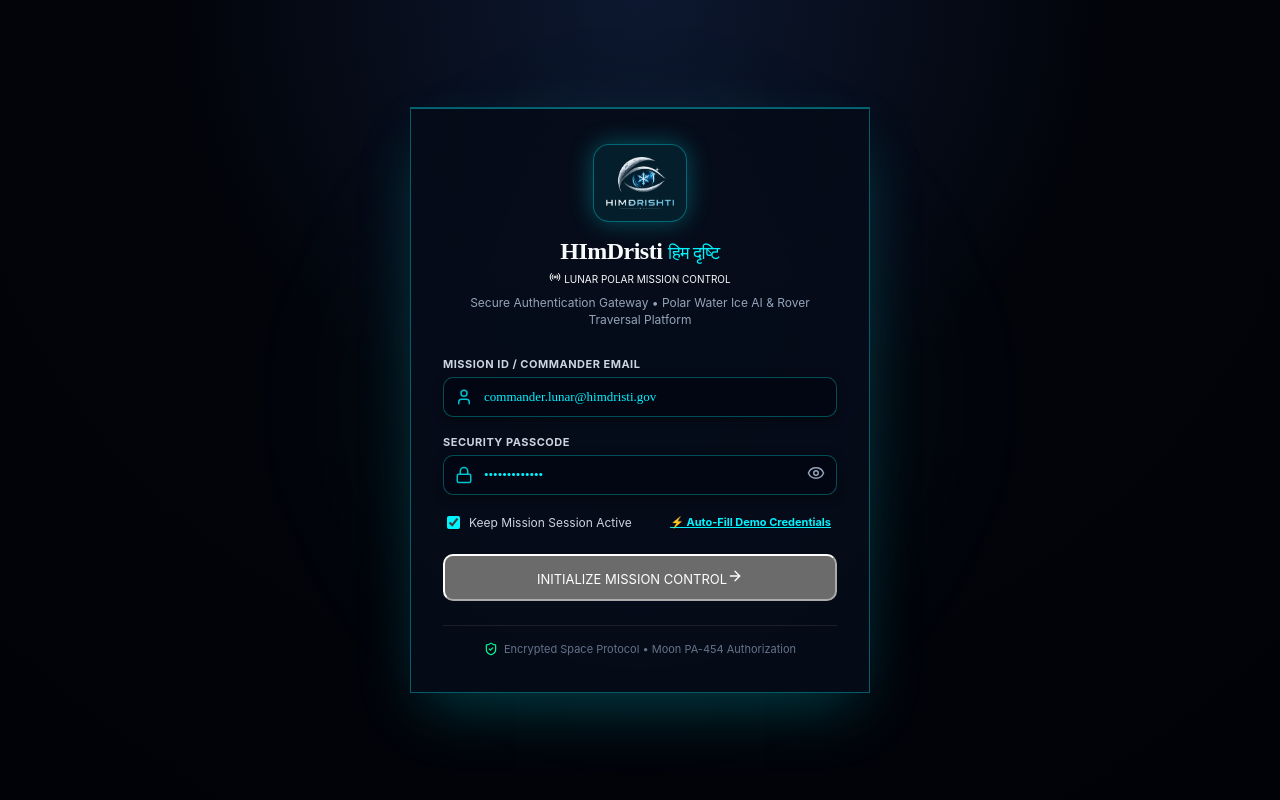
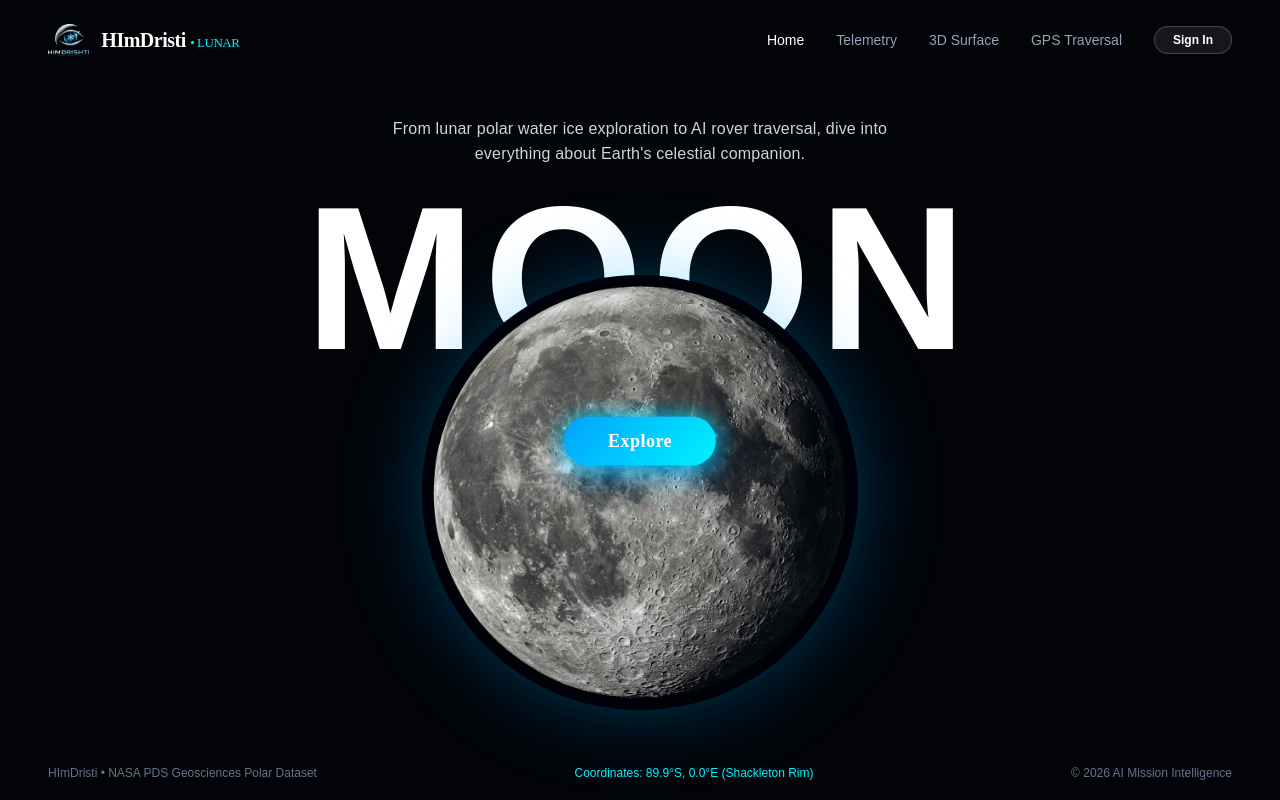
Before and after one commit to Somya183/HIM_DRISTI, a React (Vite) app in the folder frontend/: page / in a window 1280 px wide. Built offline with nearby package versions, Linux system fonts and the light colour scheme.

Commit message:
Add Moon Hero landing & authentication layout matching user reference image

```diff
--- a/frontend/src/components/LoginPage.jsx
+++ b/frontend/src/components/LoginPage.jsx
@@ -1,18 +1,19 @@
 import React, { useState } from 'react';
-import { ShieldCheck, User, Lock, Eye, EyeOff, Sparkles, Compass, Radio, ArrowRight, CheckCircle2, AlertCircle } from 'lucide-react';
+import { ShieldCheck, User, Lock, Eye, EyeOff, Radio, ArrowRight, AlertCircle, X, Sparkles, Compass } from 'lucide-react';
 import logoImg from '../assets/logo.png';
+import moonSphereImg from '../assets/moon_sphere.png';
 import StarfieldBackground from './StarfieldBackground';
 
 export default function LoginPage({ onLoginSuccess }) {
+  const [showLoginModal, setShowLoginModal] = useState(false);
   const [email, setEmail] = useState('commander.lunar@himdristi.gov');
   const [password, setPassword] = useState('LunarIce2026!');
   const [showPassword, setShowPassword] = useState(false);
-  const [rememberMe, setRememberMe] = useState(true);
   const [errorMsg, setErrorMsg] = useState('');
   const [isLoading, setIsLoading] = useState(false);
 
-  const handleLogin = (e) => {
-    e.preventDefault();
+  const handleLoginSubmit = (e) => {
+    if (e) e.preventDefault();
     if (!email.trim() || !password.trim()) {
       setErrorMsg('Please enter both Mission ID / Email and Passcode.');
       return;
@@ -25,307 +26,370 @@ export default function LoginPage({ onLoginSuccess }) {
       if (onLoginSuccess) {
         onLoginSuccess({ email, name: 'Commander Somya Dubey', role: 'Chief Mission Director' });
       }
-    }, 900);
+    }, 800);
   };
 
-  const handleFillDemo = () => {
-    setEmail('commander.lunar@himdristi.gov');
-    setPassword('LunarIce2026!');
-    setErrorMsg('');
+  const handleQuickExplore = () => {
+    setIsLoading(true);
+    setTimeout(() => {
+      setIsLoading(false);
+      if (onLoginSuccess) {
+        onLoginSuccess({ email: 'commander.lunar@himdristi.gov', name: 'Commander Somya Dubey', role: 'Chief Mission Director' });
+      }
+    }, 600);
   };
 
   return (
     <div style={{
       minHeight: '100vh',
       width: '100vw',
+      background: '#020408',
+      color: '#ffffff',
+      fontFamily: "'Outfit', sans-serif",
+      position: 'relative',
+      overflow: 'hidden',
+      display: 'flex',
+      flexDirection: 'column',
+      justifyContent: 'space-between'
+    }}>
+      {/* 3D MOVING STARFIELD */}
+      <StarfieldBackground />
+
+      {/* TOP HEADER NAVIGATION BAR */}
+      <header style={{
+        padding: '24px 48px',
+        display: 'flex',
+        alignItems: 'center',
+        justifyContent: 'space-between',
+        zIndex: 20,
+        width: '100%'
+      }}>
+        {/* BRAND LOGO & TITLE */}
+        <div style={{ display: 'flex', alignItems: 'center', gap: '12px' }}>
+          <img src={logoImg} alt="Logo" style={{ height: '32px', width: 'auto' }} />
+          <span style={{ fontSize: '20px', fontWeight: '800', fontFamily: 'Space Grotesk', letterSpacing: '-0.5px', color: '#ffffff' }}>
+            HImDristi <span style={{ fontSize: '13px', color: '#00f3ff', fontWeight: '400' }}>• LUNAR</span>
+          </span>
+        </div>
+
+        {/* NAV LINKS */}
+        <nav style={{ display: 'flex', alignItems: 'center', gap: '32px', fontSize: '14px', fontWeight: '500', color: '#94a3b8' }}>
+          <span style={{ color: '#ffffff', cursor: 'pointer' }}>Home</span>
+          <span style={{ cursor: 'pointer', transition: 'color 0.2s' }} onMouseEnter={(e) => e.target.style.color = '#00f3ff'} onMouseLeave={(e) => e.target.style.color = '#94a3b8'} onClick={() => setShowLoginModal(true)}>Telemetry</span>
+          <span style={{ cursor: 'pointer', transition: 'color 0.2s' }} onMouseEnter={(e) => e.target.style.color = '#00f3ff'} onMouseLeave={(e) => e.target.style.color = '#94a3b8'} onClick={() => setShowLoginModal(true)}>3D Surface</span>
+          <span style={{ cursor: 'pointer', transition: 'color 0.2s' }} onMouseEnter={(e) => e.target.style.color = '#00f3ff'} onMouseLeave={(e) => e.target.style.color = '#94a3b8'} onClick={() => setShowLoginModal(true)}>GPS Traversal</span>
+
+          <button
+            onClick={() => setShowLoginModal(true)}
+            style={{
+              background: 'rgba(255, 255, 255, 0.08)',
+              border: '1px solid rgba(255, 255, 255, 0.2)',
+              color: '#ffffff',
+              padding: '6px 18px',
+              borderRadius: '20px',
+              fontSize: '12px',
+              fontWeight: '600',
+              cursor: 'pointer',
+              transition: 'all 0.2s ease'
+            }}
+            onMouseEnter={(e) => {
+              e.target.style.background = '#00f3ff';
+              e.target.style.color = '#020408';
+            }}
+            onMouseLeave={(e) => {
+              e.target.style.background = 'rgba(255, 255, 255, 0.08)';
+              e.target.style.color = '#ffffff';
+            }}
+          >
+            Sign In
+          </button>
+        </nav>
+      </header>
+
+      {/* HERO CONTENT SECTION */}
+      <main style={{
+        flex: 1,
+        display: 'flex',
+        flexDirection: 'column',
+        alignItems: 'center',
+        justifyContent: 'center',
+        textAlign: 'center',
+        position: 'relative',
+        zIndex: 10,
+        padding: '0 20px'
+      }}>
+        {/* SUBTITLE */}
+        <p style={{
+          fontSize: '16px',
+          color: '#cbd5e1',
+          maxWidth: '560px',
+          margin: '0 0 24px 0',
+          lineHeight: '1.6',
+          fontWeight: '400',
+          letterSpacing: '0.2px'
+        }}>
+          From lunar polar water ice exploration to AI rover traversal, dive into everything about Earth's celestial companion.
+        </p>
+
+        {/* GIANT "MOON" TYPOGRAPHY (OVERLAPPED BY SPHERE BELOW) */}
+        <h1 style={{
+          fontSize: 'clamp(90px, 16vw, 210px)',
+          fontWeight: '900',
+          fontFamily: "'Space Grotesk', sans-serif",
+          letterSpacing: '0.04em',
+          color: '#ffffff',
+          margin: 0,
+          lineHeight: '0.85',
+          textTransform: 'uppercase',
+          userSelect: 'none'
+        }}>
+          MOON
+        </h1>
+
+        {/* PHOTOREALISTIC 3D MOON SPHERE WITH "EXPLORE" BUTTON OVERLAY */}
+        <div style={{
+          position: 'relative',
+          marginTop: '-7vw',
+          width: 'clamp(280px, 34vw, 480px)',
+          height: 'clamp(280px, 34vw, 480px)',
+          display: 'flex',
+          alignItems: 'center',
+          justifyContent: 'center'
+        }}>
+          {/* Ambient Lunar Glow Halo */}
+          <div style={{
+            position: 'absolute',
+            width: '100%',
+            height: '100%',
+            borderRadius: '50%',
+            background: 'radial-gradient(circle, rgba(0, 162, 255, 0.25) 0%, rgba(0, 243, 255, 0.1) 50%, transparent 70%)',
+            filter: 'blur(30px)',
+            pointerEvents: 'none'
+          }} />
+
+          {/* Realistic 3D Moon Sphere Image */}
+          <img
+            src={moonSphereImg}
+            alt="3D Photorealistic Moon Sphere"
+            style={{
+              width: '100%',
+              height: '100%',
+              objectFit: 'contain',
+              borderRadius: '50%',
+              filter: 'drop-shadow(0 0 40px rgba(0, 162, 255, 0.3))'
+            }}
+          />
+
+          {/* ELECTRIC BLUE "EXPLORE" PILL BUTTON OVERLAPPING MOON SPHERE */}
+          <button
+            onClick={handleQuickExplore}
+            disabled={isLoading}
+            style={{
+              position: 'absolute',
+              top: '38%',
+              left: '50%',
+              transform: 'translate(-50%, -50%)',
+              background: 'linear-gradient(135deg, #00a2ff 0%, #00f3ff 100%)',
+              color: '#ffffff',
+              border: 'none',
+              padding: '14px 44px',
+              borderRadius: '40px',
+              fontSize: '18px',
+              fontWeight: '700',
+              fontFamily: 'Space Grotesk',
+              cursor: 'pointer',
+              boxShadow: '0 10px 30px rgba(0, 162, 255, 0.6), 0 0 20px rgba(0, 243, 255, 0.8)',
+              transition: 'all 0.3s cubic-bezier(0.16, 1, 0.3, 1)',
+              letterSpacing: '0.5px',
+              zIndex: 30
+            }}
+            onMouseEnter={(e) => {
+              e.currentTarget.style.transform = 'translate(-50%, -50%) scale(1.08)';
+              e.currentTarget.style.boxShadow = '0 15px 40px rgba(0, 162, 255, 0.9), 0 0 35px rgba(0, 243, 255, 1)';
+            }}
+            onMouseLeave={(e) => {
+              e.currentTarget.style.transform = 'translate(-50%, -50%) scale(1)';
+              e.currentTarget.style.boxShadow = '0 10px 30px rgba(0, 162, 255, 0.6), 0 0 20px rgba(0, 243, 255, 0.8)';
+            }}
+          >
+            {isLoading ? 'Accessing...' : 'Explore'}
+          </button>
+        </div>
+      </main>
+
+      {/* BOTTOM FOOTER TICKER */}
+      <footer style={{
+        padding: '20px 48px',
+        display: 'flex',
+        alignItems: 'center',
+        justifyContent: 'space-between',
+        fontSize: '12px',
+        color: '#64748b',
+        zIndex: 20
+      }}>
+        <span>HImDristi • NASA PDS Geosciences Polar Dataset</span>
+        <span style={{ color: '#00f3ff' }}>Coordinates: 89.9°S, 0.0°E (Shackleton Rim)</span>
+        <span>© 2026 AI Mission Intelligence</span>
+      </footer>
+
+      {/* AUTHENTICATION LOGIN MODAL (TRIGGERED BY SIGN IN BUTTON) */}
+      {showLoginModal && (
+        <div style={{
+          position: 'fixed',
+          top: 0,
+          left: 0,
+          right: 0,
+          bottom: 0,
+          background: 'rgba(2, 4, 8, 0.82)',
+          backdropFilter: 'blur(16px)',
           display: 'flex',
           alignItems: 'center',
           justifyContent: 'center',
-      position: 'relative',
-      overflow: 'hidden',
-      color: '#f8fafc',
+          zIndex: 100,
           padding: '20px'
         }}>
-      {/* 3D MOVING STARFIELD & MOONLIGHT GLOW BACKDROP */}
-      <StarfieldBackground />
-
-      {/* Ambient Moon Light Aura */}
-      <div style={{
-        position: 'absolute',
-        top: '50%',
-        left: '50%',
-        transform: 'translate(-50%, -50%)',
-        width: '650px',
-        height: '650px',
-        background: 'radial-gradient(circle, rgba(0, 243, 255, 0.12) 0%, rgba(56, 189, 248, 0.05) 45%, transparent 70%)',
-        filter: 'blur(60px)',
-        pointerEvents: 'none',
-        zIndex: 0
-      }} />
-
-      {/* MAIN LOGIN CARD */}
           <div
             className="hud-card"
             style={{
               width: '100%',
-          maxWidth: '460px',
-          padding: '36px 32px',
-          zIndex: 10,
-          background: 'rgba(6, 11, 24, 0.92)',
-          boxShadow: '0 25px 60px -15px rgba(0, 243, 255, 0.25), inset 0 1px 0 rgba(0, 243, 255, 0.4)',
-          border: '1px solid rgba(0, 243, 255, 0.35)'
+              maxWidth: '440px',
+              padding: '32px',
+              background: 'rgba(8, 14, 28, 0.95)',
+              border: '1px solid rgba(0, 243, 255, 0.4)',
+              boxShadow: '0 25px 60px rgba(0, 243, 255, 0.25)',
+              position: 'relative'
             }}
           >
-        {/* LOGO & BRAND TITLE */}
-        <div style={{ textAlignment: 'center', textAlign: 'center', marginBottom: '28px' }}>
+            {/* CLOSE MODAL BUTTON */}
+            <button
+              onClick={() => setShowLoginModal(false)}
+              style={{
+                position: 'absolute',
+                top: '16px',
+                right: '16px',
+                background: 'rgba(255, 255, 255, 0.05)',
+                border: '1px solid rgba(255, 255, 255, 0.15)',
+                color: '#94a3b8',
+                borderRadius: '50%',
+                width: '30px',
+                height: '30px',
+                display: 'flex',
+                alignItems: 'center',
+                justifyContent: 'center',
+                cursor: 'pointer'
+              }}
+            >
+              <X size={16} />
+            </button>
+
+            {/* LOGO & TITLE */}
+            <div style={{ textAlign: 'center', marginBottom: '24px' }}>
               <div style={{
                 display: 'inline-flex',
-            alignItems: 'center',
-            justifyContent: 'center',
-            background: 'rgba(0, 243, 255, 0.08)',
-            padding: '12px',
-            borderRadius: '16px',
-            border: '1px solid rgba(0, 243, 255, 0.35)',
-            boxShadow: '0 0 25px rgba(0, 243, 255, 0.3)',
-            marginBottom: '16px'
+                padding: '10px',
+                background: 'rgba(0, 243, 255, 0.1)',
+                borderRadius: '12px',
+                border: '1px solid rgba(0, 243, 255, 0.3)',
+                marginBottom: '12px'
               }}>
-            <img
-              src={logoImg}
-              alt="HImDristi Logo"
-              style={{ height: '52px', width: 'auto', objectFit: 'contain' }}
-            />
+                <img src={logoImg} alt="Logo" style={{ height: '40px' }} />
               </div>
 
-          <h1 style={{
-            fontSize: '24px',
-            fontWeight: '800',
-            color: '#f8fafc',
-            margin: '0 0 4px 0',
-            fontFamily: 'Space Grotesk',
-            letterSpacing: '-0.5px'
-          }}>
-            HImDristi <span style={{ color: '#00f3ff', fontWeight: '400', fontSize: '18px' }}>हिम दृष्टि</span>
-          </h1>
-
-          <div style={{ display: 'flex', alignItems: 'center', justifyContent: 'center', gap: '8px', marginTop: '6px' }}>
-            <span className="neon-badge badge-cyan" style={{ fontSize: '10px' }}>
-              <Radio size={12} className="pulse-glow" /> LUNAR POLAR MISSION CONTROL
-            </span>
-          </div>
-
-          <p style={{ fontSize: '12px', color: '#94a3b8', margin: '10px 0 0 0', lineHeight: '1.4' }}>
-            Secure Authentication Gateway • Polar Water Ice AI & Rover Traversal Platform
+              <h2 style={{ fontSize: '20px', fontWeight: '800', color: '#ffffff', margin: 0, fontFamily: 'Space Grotesk' }}>
+                Commander Sign In
+              </h2>
+              <p style={{ fontSize: '12px', color: '#94a3b8', margin: '4px 0 0 0' }}>
+                HImDristi Mission Control Authentication
               </p>
             </div>
 
-        {/* ERROR NOTIFICATION */}
             {errorMsg && (
               <div style={{
                 background: 'rgba(248, 113, 113, 0.12)',
                 border: '1px solid rgba(248, 113, 113, 0.4)',
                 color: '#f87171',
-            padding: '10px 14px',
-            borderRadius: '10px',
+                padding: '8px 12px',
+                borderRadius: '8px',
                 fontSize: '12px',
-            marginBottom: '20px',
+                marginBottom: '16px',
                 display: 'flex',
                 alignItems: 'center',
-            gap: '8px'
+                gap: '6px'
               }}>
-            <AlertCircle size={16} />
-            <span>{errorMsg}</span>
+                <AlertCircle size={15} /> {errorMsg}
               </div>
             )}
 
-        {/* LOGIN FORM */}
-        <form onSubmit={handleLogin}>
-          {/* USERNAME / EMAIL INPUT */}
-          <div style={{ marginBottom: '18px' }}>
-            <label style={{
-              display: 'block',
-              fontSize: '11px',
-              fontWeight: '700',
-              color: '#cbd5e1',
-              marginBottom: '6px',
-              textTransform: 'uppercase',
-              letterSpacing: '0.5px'
-            }}>
-              Mission ID / Commander Email
+            <form onSubmit={handleLoginSubmit}>
+              <div style={{ marginBottom: '16px' }}>
+                <label style={{ display: 'block', fontSize: '11px', fontWeight: '700', color: '#cbd5e1', marginBottom: '6px', textTransform: 'uppercase' }}>
+                  Mission ID / Email
                 </label>
-
                 <div style={{ position: 'relative' }}>
-              <User
-                size={18}
-                color="#00f3ff"
-                style={{ position: 'absolute', left: '12px', top: '50%', transform: 'translateY(-50%)', opacity: 0.8 }}
-              />
+                  <User size={16} color="#00f3ff" style={{ position: 'absolute', left: '12px', top: '50%', transform: 'translateY(-50%)' }} />
                   <input
                     type="email"
                     value={email}
                     onChange={(e) => setEmail(e.target.value)}
-                placeholder="commander@lunar.nasa.gov"
                     style={{
                       width: '100%',
                       background: 'rgba(3, 7, 18, 0.95)',
                       border: '1px solid rgba(0, 243, 255, 0.3)',
-                  borderRadius: '10px',
-                  padding: '11px 12px 11px 40px',
+                      borderRadius: '8px',
+                      padding: '10px 10px 10px 38px',
                       color: '#00f3ff',
-                  fontSize: '13px',
+                      fontSize: '12px',
                       fontFamily: 'JetBrains Mono',
-                  outline: 'none',
-                  boxShadow: '0 2px 10px rgba(0, 0, 0, 0.5)',
-                  transition: 'all 0.2s ease'
-                }}
-                onFocus={(e) => {
-                  e.target.style.borderColor = '#00f3ff';
-                  e.target.style.boxShadow = '0 0 15px rgba(0, 243, 255, 0.4)';
-                }}
-                onBlur={(e) => {
-                  e.target.style.borderColor = 'rgba(0, 243, 255, 0.3)';
-                  e.target.style.boxShadow = '0 2px 10px rgba(0, 0, 0, 0.5)';
+                      outline: 'none'
                     }}
                   />
                 </div>
               </div>
 
-          {/* PASSCODE INPUT */}
-          <div style={{ marginBottom: '18px' }}>
-            <label style={{
-              display: 'block',
-              fontSize: '11px',
-              fontWeight: '700',
-              color: '#cbd5e1',
-              marginBottom: '6px',
-              textTransform: 'uppercase',
-              letterSpacing: '0.5px'
-            }}>
-              Security Passcode
+              <div style={{ marginBottom: '20px' }}>
+                <label style={{ display: 'block', fontSize: '11px', fontWeight: '700', color: '#cbd5e1', marginBottom: '6px', textTransform: 'uppercase' }}>
+                  Passcode
                 </label>
-
                 <div style={{ position: 'relative' }}>
-              <Lock
-                size={18}
-                color="#00f3ff"
-                style={{ position: 'absolute', left: '12px', top: '50%', transform: 'translateY(-50%)', opacity: 0.8 }}
-              />
+                  <Lock size={16} color="#00f3ff" style={{ position: 'absolute', left: '12px', top: '50%', transform: 'translateY(-50%)' }} />
                   <input
                     type={showPassword ? 'text' : 'password'}
                     value={password}
                     onChange={(e) => setPassword(e.target.value)}
-                placeholder="••••••••••••"
                     style={{
                       width: '100%',
                       background: 'rgba(3, 7, 18, 0.95)',
                       border: '1px solid rgba(0, 243, 255, 0.3)',
-                  borderRadius: '10px',
-                  padding: '11px 40px 11px 40px',
+                      borderRadius: '8px',
+                      padding: '10px 38px 10px 38px',
                       color: '#00f3ff',
-                  fontSize: '13px',
+                      fontSize: '12px',
                       fontFamily: 'JetBrains Mono',
-                  outline: 'none',
-                  boxShadow: '0 2px 10px rgba(0, 0, 0, 0.5)',
-                  transition: 'all 0.2s ease'
-                }}
-                onFocus={(e) => {
-                  e.target.style.borderColor = '#00f3ff';
-                  e.target.style.boxShadow = '0 0 15px rgba(0, 243, 255, 0.4)';
-                }}
-                onBlur={(e) => {
-                  e.target.style.borderColor = 'rgba(0, 243, 255, 0.3)';
-                  e.target.style.boxShadow = '0 2px 10px rgba(0, 0, 0, 0.5)';
+                      outline: 'none'
                     }}
                   />
                   <button
                     type="button"
                     onClick={() => setShowPassword(!showPassword)}
-                style={{
-                  position: 'absolute',
-                  right: '12px',
-                  top: '50%',
-                  transform: 'translateY(-50%)',
-                  background: 'transparent',
-                  border: 'none',
-                  color: '#94a3b8',
-                  cursor: 'pointer',
-                  padding: 0
-                }}
+                    style={{ position: 'absolute', right: '12px', top: '50%', transform: 'translateY(-50%)', background: 'transparent', border: 'none', color: '#94a3b8', cursor: 'pointer' }}
                   >
-                {showPassword ? <EyeOff size={18} color="#00f3ff" /> : <Eye size={18} color="#94a3b8" />}
+                    {showPassword ? <EyeOff size={16} color="#00f3ff" /> : <Eye size={16} color="#94a3b8" />}
                   </button>
                 </div>
               </div>
 
-          {/* REMEMBER ME & DEMO HELP */}
-          <div style={{ display: 'flex', alignItems: 'center', justifyContent: 'space-between', marginBottom: '22px', fontSize: '12px' }}>
-            <label style={{ display: 'flex', alignItems: 'center', gap: '6px', color: '#cbd5e1', cursor: 'pointer' }}>
-              <input
-                type="checkbox"
-                checked={rememberMe}
-                onChange={(e) => setRememberMe(e.target.checked)}
-                style={{ accentColor: '#00f3ff', cursor: 'pointer' }}
-              />
-              Keep Mission Session Active
-            </label>
-
-            <button
-              type="button"
-              onClick={handleFillDemo}
-              style={{
-                background: 'transparent',
-                border: 'none',
-                color: '#00f3ff',
-                fontSize: '11px',
-                fontWeight: '700',
-                cursor: 'pointer',
-                textDecoration: 'underline'
-              }}
-            >
-              ⚡ Auto-Fill Demo Credentials
-            </button>
-          </div>
-
-          {/* SUBMIT BUTTON */}
               <button
                 type="submit"
                 disabled={isLoading}
                 className="hud-btn hud-btn-primary"
-            style={{
-              width: '100%',
-              padding: '12px',
-              fontSize: '13px',
-              justifyContent: 'center',
-              borderRadius: '10px'
-            }}
+                style={{ width: '100%', padding: '12px', justifyContent: 'center', borderRadius: '8px', fontSize: '13px' }}
               >
-            {isLoading ? (
-              <span>AUTHENTICATING TELEMETRY...</span>
-            ) : (
-              <>
-                <span>INITIALIZE MISSION CONTROL</span>
-                <ArrowRight size={16} />
-              </>
-            )}
+                {isLoading ? 'AUTHENTICATING...' : 'ENTER MISSION CONTROL ➔'}
               </button>
             </form>
-
-        {/* SECURITY FOOTER BADGE */}
-        <div style={{
-          marginTop: '24px',
-          paddingTop: '16px',
-          borderTop: '1px solid rgba(255, 255, 255, 0.08)',
-          textAlign: 'center',
-          fontSize: '11px',
-          color: '#64748b',
-          display: 'flex',
-          alignItems: 'center',
-          justifyContent: 'center',
-          gap: '6px'
-        }}>
-          <ShieldCheck size={14} color="#00ff9d" />
-          <span>Encrypted Space Protocol • Moon PA-454 Authorization</span>
           </div>
         </div>
+      )}
     </div>
   );
 }
```
Also changed, not shown: frontend/src/assets/moon_sphere.png (added). Lines whose indentation alone changed are shown as unchanged.
